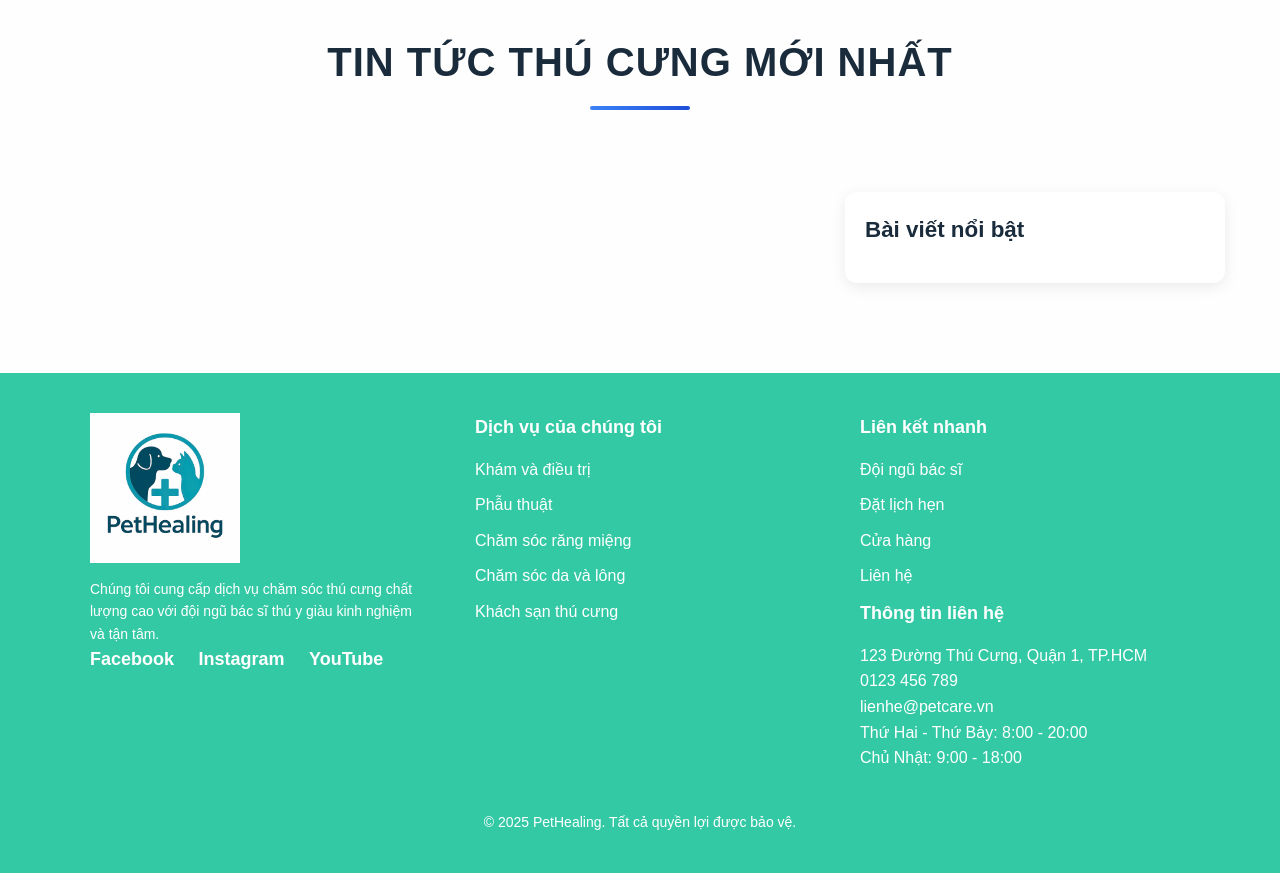
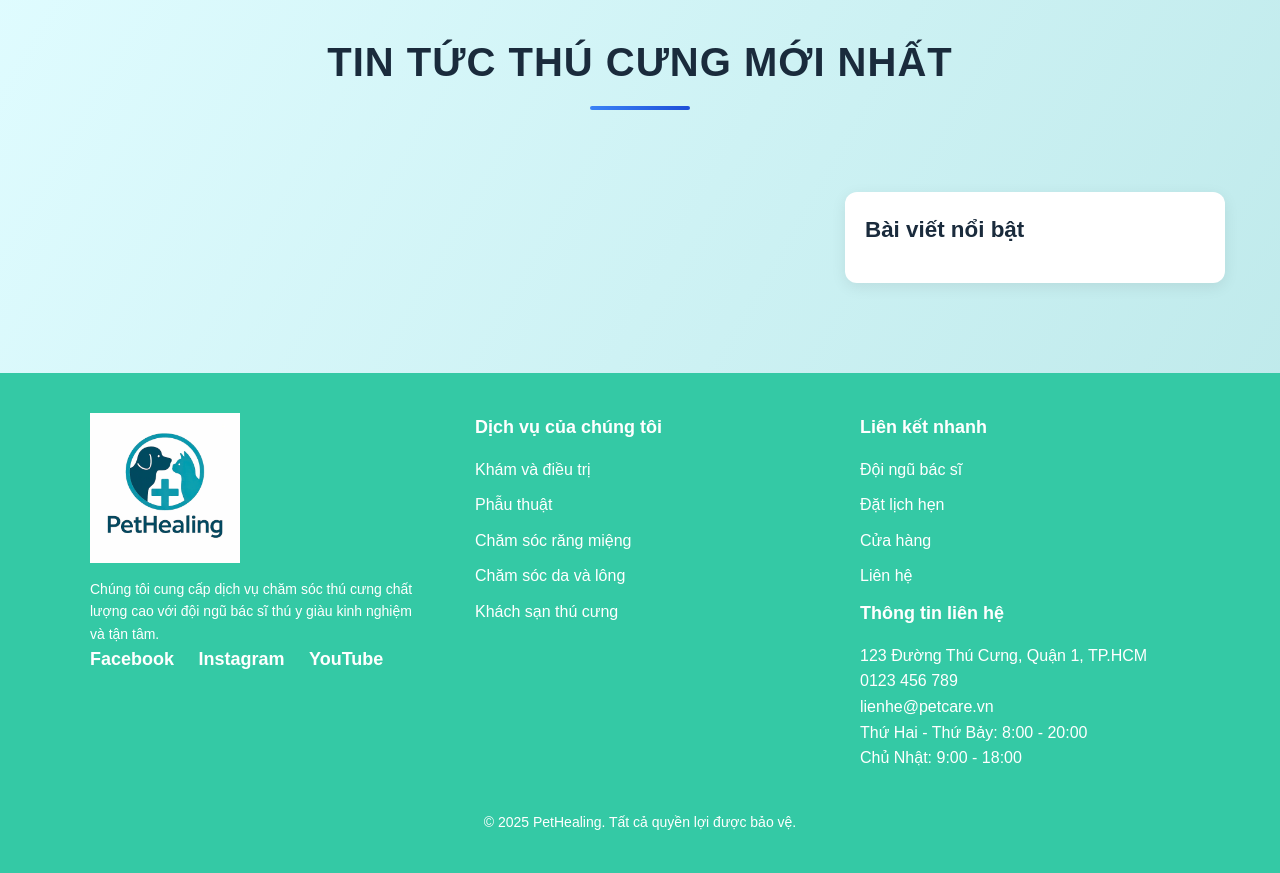
Before and after one commit to tuyenhk05/PetHealing, a PHP site: page /news.php in a window 1280 px wide. Shown: the part 80-953 px from the top of the page. Run offline with PHP 8.4, Linux system fonts and the light colour scheme; data that the repository does not hold is empty.

Commit message:
Update news.css

```diff
--- a/assets/css/news.css
+++ b/assets/css/news.css
@@ -7,7 +7,7 @@
 
 body {
     font-family: 'Roboto', 'Arial', sans-serif;
-    background-color: #f8f9fa;
+    background: linear-gradient(120deg, #e0fcff 0%, #bae7e8 100%);
     color: #333;
     line-height: 1.6;
 }
```
